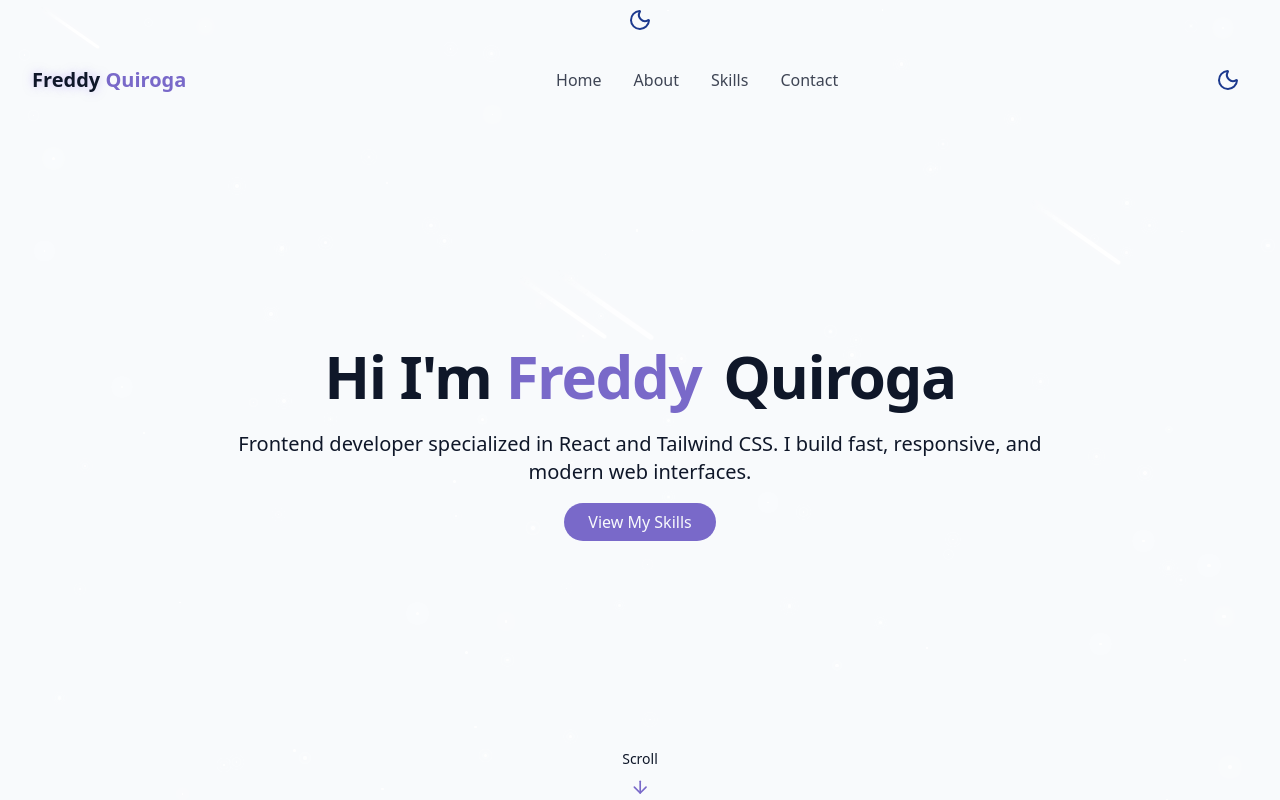
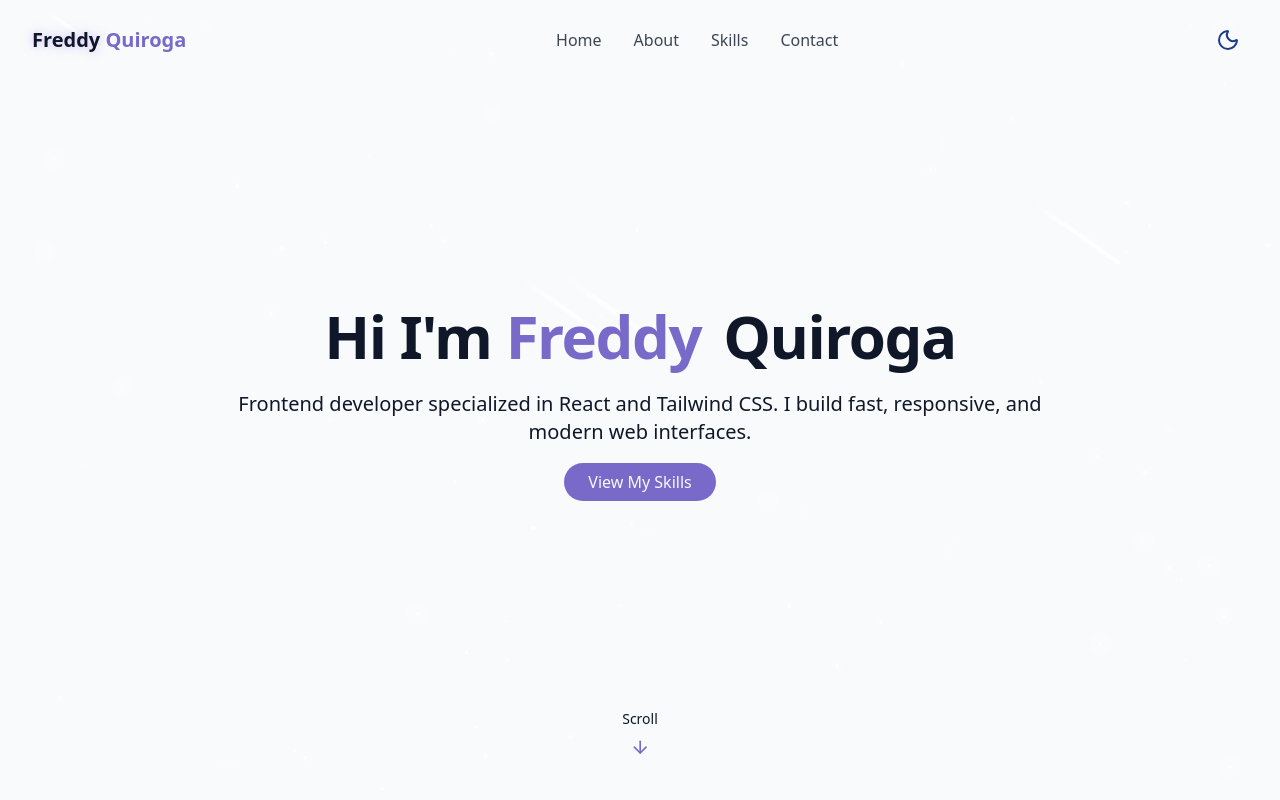
Before and after one commit to FreddyQuiroga/my-portfolio, a React (Vite) app: page / in a window 1280 px wide. Shown: the top 800 px of the page. Built offline with nearby package versions, Linux system fonts and the light colour scheme.

Commit message:
style(Removed ThemeToggle): :art: Removed ThemeToggle component in Navbar

```diff
--- a/src/pages/Home.jsx
+++ b/src/pages/Home.jsx
@@ -10,9 +10,6 @@ import { Footer } from "../components/Footer";
  export const Home = () => {
   return <div className="min-h-screen bg-background text-foreground overflow-x-hidden">
 
-
-   {/* Theme toggle */}
-   <ThemeToggle />
   {/* Background Effects */}
    <StarBackground />
   {/* Navbar */}
```
